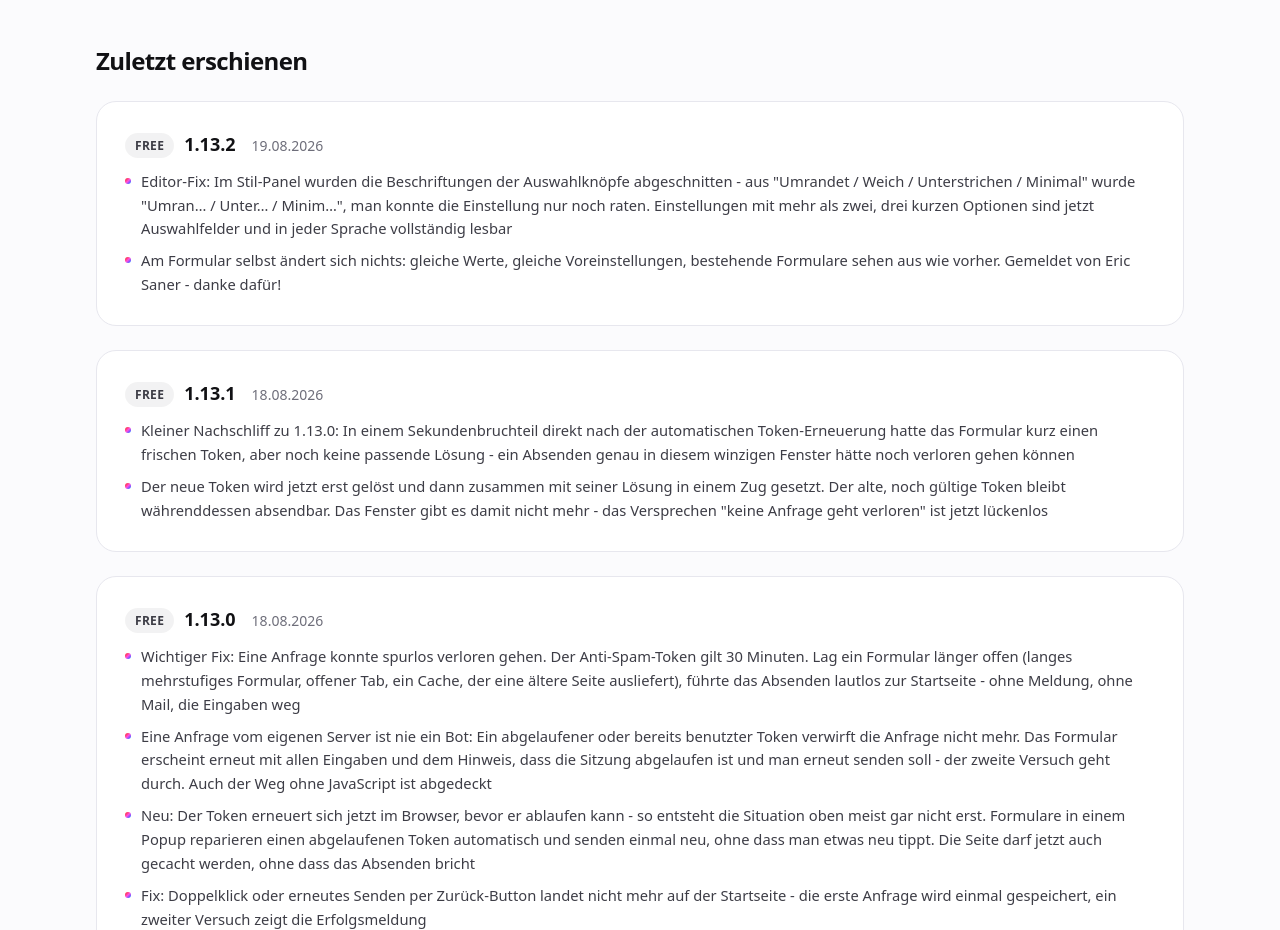
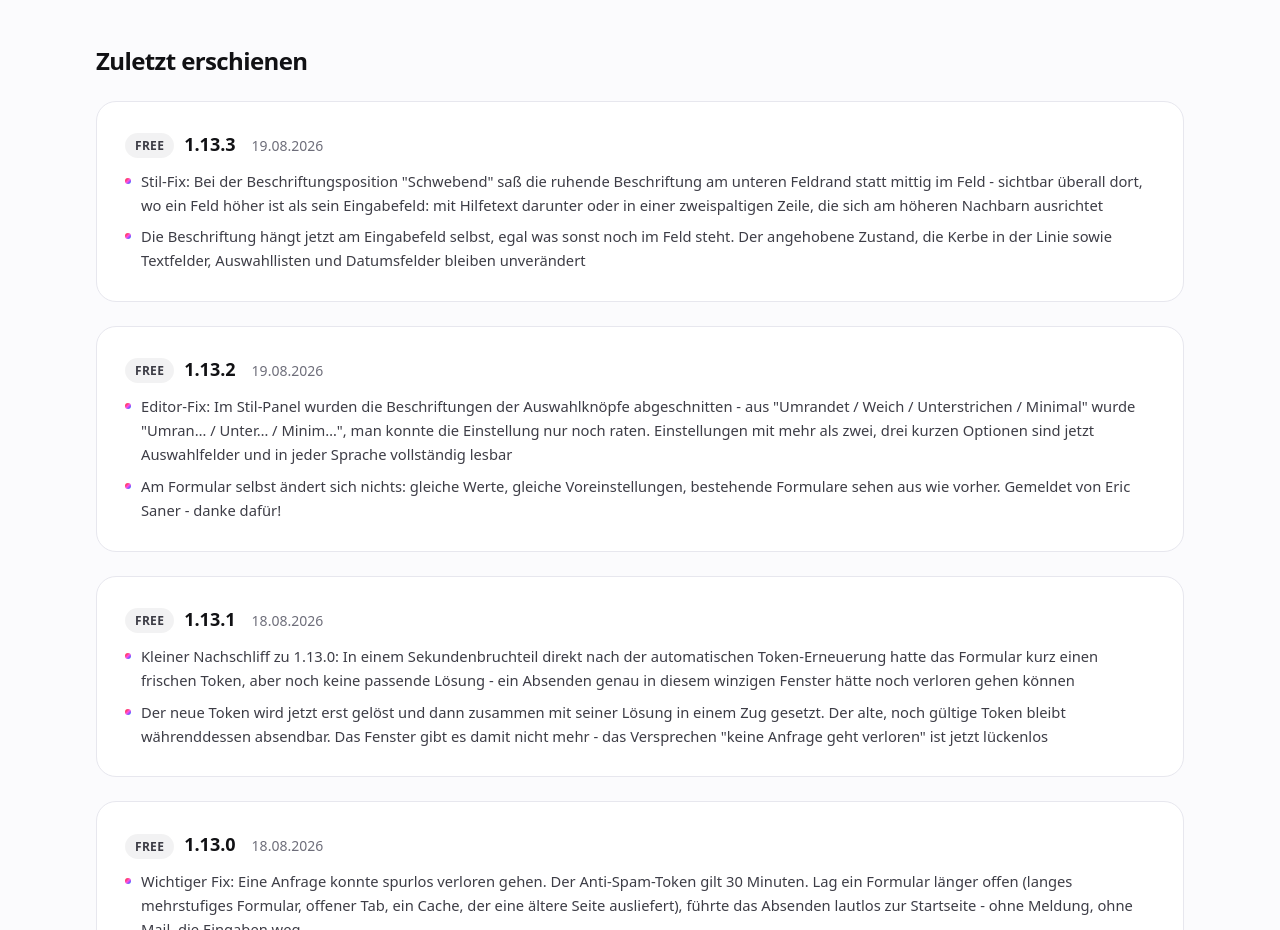
Before and after one commit to dennisbuchwald/flinkform.de, a Next.js app: page /roadmap in a window 1280 px wide. Shown: the part 2080-3010 px from the top of the page. Built offline with nearby package versions, Linux system fonts and the light colour scheme.

Commit message:
Add Flinkform 1.13.3 to the changelog (DE + EN)

```diff
--- a/content/de/roadmap.ts
+++ b/content/de/roadmap.ts
@@ -108,6 +108,15 @@ export const roadmap = {
   },
   changelogHeading: "Zuletzt erschienen",
   changelog: [
+    {
+      area: "Free",
+      version: "1.13.3",
+      date: "19.08.2026",
+      items: [
+        "Stil-Fix: Bei der Beschriftungsposition \"Schwebend\" saß die ruhende Beschriftung am unteren Feldrand statt mittig im Feld - sichtbar überall dort, wo ein Feld höher ist als sein Eingabefeld: mit Hilfetext darunter oder in einer zweispaltigen Zeile, die sich am höheren Nachbarn ausrichtet",
+        "Die Beschriftung hängt jetzt am Eingabefeld selbst, egal was sonst noch im Feld steht. Der angehobene Zustand, die Kerbe in der Linie sowie Textfelder, Auswahllisten und Datumsfelder bleiben unverändert",
+      ],
+    },
     {
       area: "Free",
       version: "1.13.2",
--- a/content/en/roadmap.ts
+++ b/content/en/roadmap.ts
@@ -108,6 +108,15 @@ export const roadmap: RoadmapDict = {
   },
   changelogHeading: "Recently Shipped",
   changelog: [
+    {
+      area: "Free",
+      version: "1.13.3",
+      date: "Aug 19, 2026",
+      items: [
+        "Style fix: with the \"Floating\" label position, the resting label sat at the bottom edge of the field instead of in the middle - visible wherever a field is taller than its input: with help text underneath, or in a two-column row stretched to match a taller neighbour",
+        "The label is now anchored to the input itself, whatever else the field carries. The lifted state, the notch in the border, and textareas, selects and date fields are unchanged",
+      ],
+    },
     {
       area: "Free",
       version: "1.13.2",
--- a/lib/site.ts
+++ b/lib/site.ts
@@ -7,7 +7,7 @@ export const GITHUB_URL = "https://github.com/dennisbuchwald/Flinkform";
 export const DEMO_URL = "https://demo.flinkform.de";
 export const CONTACT_MAIL = "dennis@dbw-media.de";
 
-export const FREE_VERSION = "1.13.2";
+export const FREE_VERSION = "1.13.3";
 export const PRO_VERSION = "1.2.1";
 export const FACTS_UPDATED = "2026-07-27";
 
```
